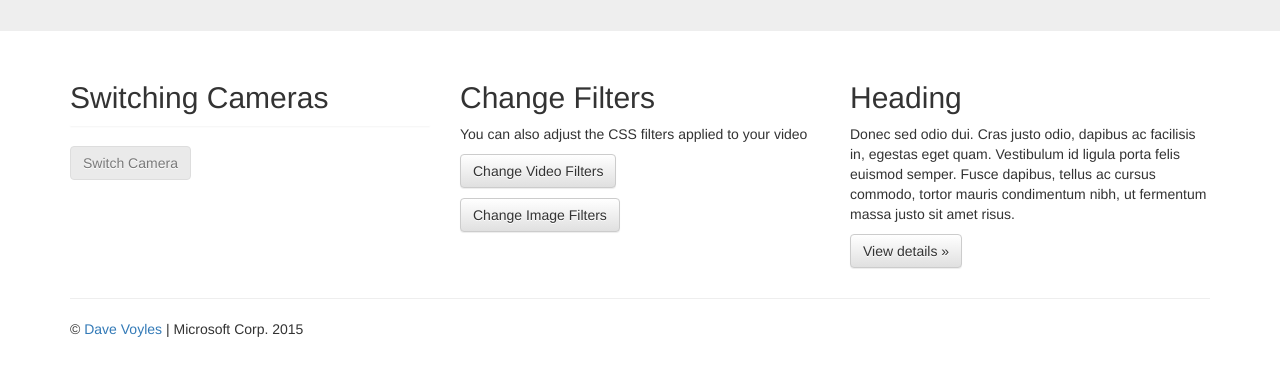
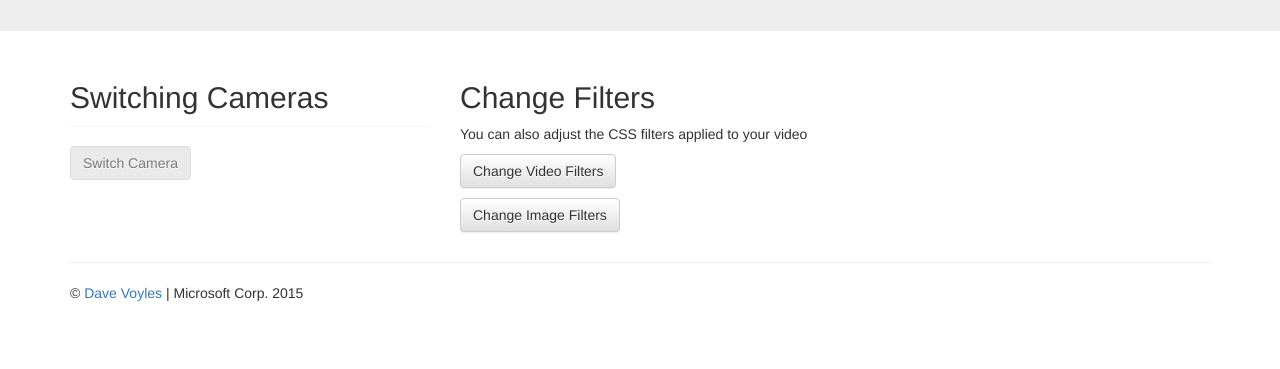
Before and after one commit to DaveVoyles/GetUserMedia-sample, a plain HTML site: page index.html in a window 1280 px wide. Shown: the part 585-954 px from the top of the page. After the commit the page ends 918 px from the top, so only its background shows below. Drawn offline with nearby package versions, Linux system fonts and the light colour scheme.

Commit message:
Removed an unused button

```diff
--- a/index.html
+++ b/index.html
@@ -64,9 +64,7 @@
                     <p><button class="btn btn-default" type="button" id="change-img-filters">Change Image Filters</button></p>
                 </div>
                 <div class="col-md-4">
-                    <h2>Heading</h2>
-                    <p>Donec sed odio dui. Cras justo odio, dapibus ac facilisis in, egestas eget quam. Vestibulum id ligula porta felis euismod semper. Fusce dapibus, tellus ac cursus commodo, tortor mauris condimentum nibh, ut fermentum massa justo sit amet risus.</p>
-                    <p><a class="btn btn-default" href="#" role="button">View details &raquo;</a></p>
+
                 </div>
             </div>
             <hr>
```
